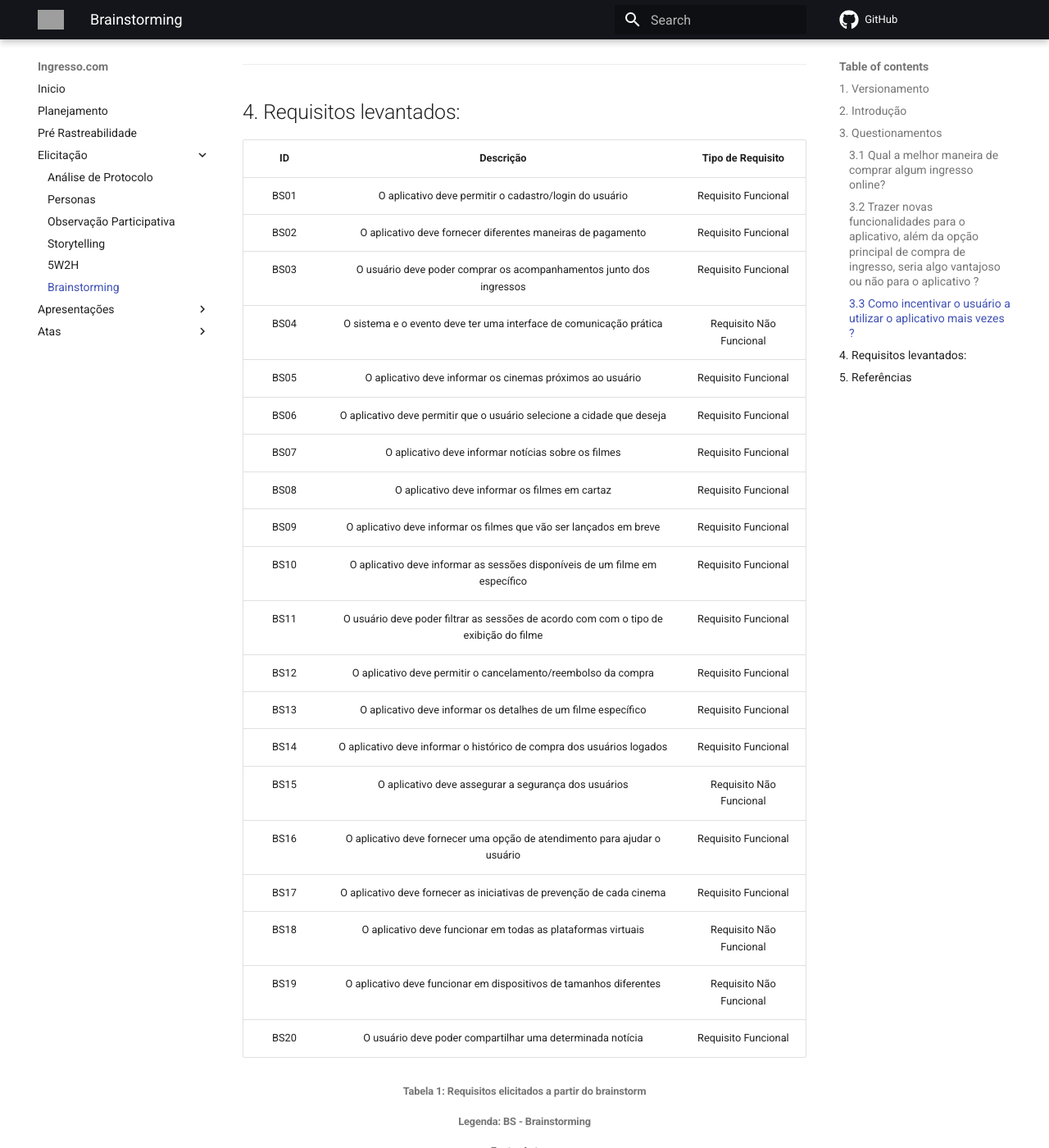
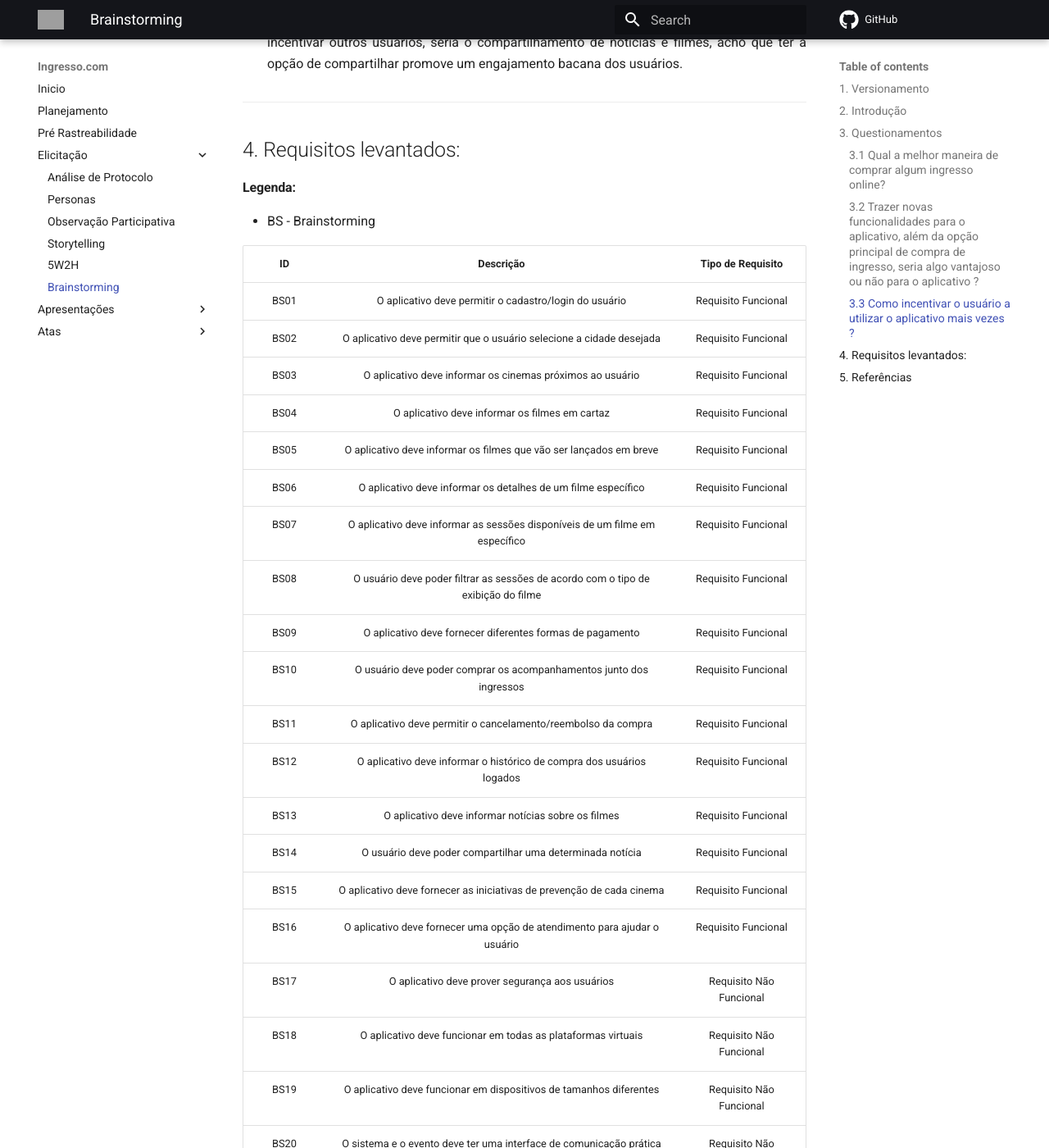
Before and after one commit to Requisitos-de-Software/2021.1-Ingresso.com, an MkDocs documentation site: the page built from docs/elicitacao/brainstorming.md, in a window 1280 px wide and 1400 px high, scrolled down 2794 px. Shown: the whole window at 82% size. Built offline with MkDocs 1.6.1 and Material for MkDocs 9.7.7, drawn with Linux system fonts in a browser that asks for light colours; comment, search, counter and statistics services are not loaded; some of the changed text lies outside the part shown; grey boxes are pictures that could not be loaded.

Commit message:
#20 Organizando a tabela de requisitos
Co-authored-by: Vitor Lamego <vitorlamegoo@gmail.com>
Co-authored-by: Thiago Paiva <thiagohdaqw@gmail.com>

```diff
--- a/docs/elicitacao/brainstorming.md
+++ b/docs/elicitacao/brainstorming.md
@@ -57,32 +59,33 @@
 <hr>
 
 ## 4. Requisitos levantados:
+<h4>Legenda:</h4>
+* BS - Brainstorming
 
-|ID|Descrição|Tipo de Requisito|
-|:--:|:--:|:-----:|
-|BS01| O aplicativo deve permitir o cadastro/login do usuário | Requisito Funcional|
-|BS02| O aplicativo deve fornecer diferentes maneiras de pagamento | Requisito Funcional|
-|BS03| O usuário deve poder comprar os acompanhamentos junto dos ingressos | Requisito Funcional |
-|BS04| O sistema e o evento deve ter uma interface de comunicação prática| Requisito Não Funcional |
-|BS05| O aplicativo deve informar os cinemas próximos ao usuário | Requisito Funcional |
-|BS06| O aplicativo deve permitir que o usuário selecione a cidade que deseja | Requisito Funcional |
-|BS07| O aplicativo deve informar notícias sobre os filmes | Requisito Funcional |
-|BS08| O aplicativo deve informar os filmes em cartaz | Requisito Funcional |
-|BS09| O aplicativo deve informar os filmes que vão ser lançados em breve | Requisito Funcional |
-|BS10| O aplicativo deve informar as sessões disponíveis de um filme em específico | Requisito Funcional |
-|BS11| O usuário deve poder filtrar as sessões de acordo com com o tipo de exibição do filme | Requisito Funcional
-|BS12| O aplicativo deve permitir o cancelamento/reembolso da compra| Requisito Funcional |
-|BS13| O aplicativo deve informar os detalhes de um filme específico| Requisito Funcional |
-|BS14| O aplicativo deve informar o histórico de compra dos usuários logados| Requisito Funcional |
-|BS15| O aplicativo deve assegurar a segurança dos usuários| Requisito Não Funcional |
-|BS16| O aplicativo deve fornecer uma opção de atendimento para ajudar o usuário | Requisito Funcional |
-|BS17| O aplicativo deve fornecer as iniciativas de prevenção de cada cinema | Requisito Funcional |
-|BS18| O aplicativo deve funcionar em todas as plataformas virtuais | Requisito Não Funcional |
-|BS19| O aplicativo deve funcionar em dispositivos de tamanhos diferentes | Requisito Não Funcional |
-|BS20| O usuário deve poder compartilhar uma determinada notícia | Requisito Funcional |
+|  ID   |                                     Descrição                                     |    Tipo de Requisito    |
+| :---: | :-------------------------------------------------------------------------------: | :---------------------: |
+| BS01  |              O aplicativo deve permitir o cadastro/login do usuário               |   Requisito Funcional   |
+| BS02  |       O aplicativo deve permitir que o usuário selecione a cidade desejada        |   Requisito Funcional   |
+| BS03  |             O aplicativo deve informar os cinemas próximos ao usuário             |   Requisito Funcional   |
+| BS04  |                  O aplicativo deve informar os filmes em cartaz                   |   Requisito Funcional   |
+| BS05  |        O aplicativo deve informar os filmes que vão ser lançados em breve         |   Requisito Funcional   |
+| BS06  |           O aplicativo deve informar os detalhes de um filme específico           |   Requisito Funcional   |
+| BS07  |    O aplicativo deve informar as sessões disponíveis de um filme em específico    |   Requisito Funcional   |
+| BS08  | O usuário deve poder filtrar as sessões de acordo com o tipo de exibição do filme |   Requisito Funcional   |
+| BS09  |             O aplicativo deve fornecer diferentes formas de pagamento             |   Requisito Funcional   |
+| BS10  |        O usuário deve poder comprar os acompanhamentos junto dos ingressos        |   Requisito Funcional   |
+| BS11  |           O aplicativo deve permitir o cancelamento/reembolso da compra           |   Requisito Funcional   |
+| BS12  |       O aplicativo deve informar o histórico de compra dos usuários logados       |   Requisito Funcional   |
+| BS13  |                O aplicativo deve informar notícias sobre os filmes                |   Requisito Funcional   |
+| BS14  |             O usuário deve poder compartilhar uma determinada notícia             |   Requisito Funcional   |
+| BS15  |       O aplicativo deve fornecer as iniciativas de prevenção de cada cinema       |   Requisito Funcional   |
+| BS16  |     O aplicativo deve fornecer uma opção de atendimento para ajudar o usuário     |   Requisito Funcional   |
+| BS17  |                  O aplicativo deve prover segurança aos usuários                  | Requisito Não Funcional |
+| BS18  |           O aplicativo deve funcionar em todas as plataformas virtuais            | Requisito Não Funcional |
+| BS19  |        O aplicativo deve funcionar em dispositivos de tamanhos diferentes         | Requisito Não Funcional |
+| BS20  |        O sistema e o evento deve ter uma interface de comunicação prática         | Requisito Não Funcional |
 
 <h6 align="center">Tabela 1: Requisitos elicitados a partir do brainstorm</h6>
-<h6 align="center">Legenda: BS - Brainstorming</h6>
 <h6 align="center">Fonte: Autores</h6>
 
 ## 5. Referências
```
Also changed, not shown: other parts of docs/elicitacao/brainstorming.md (+2 -0 lines).
